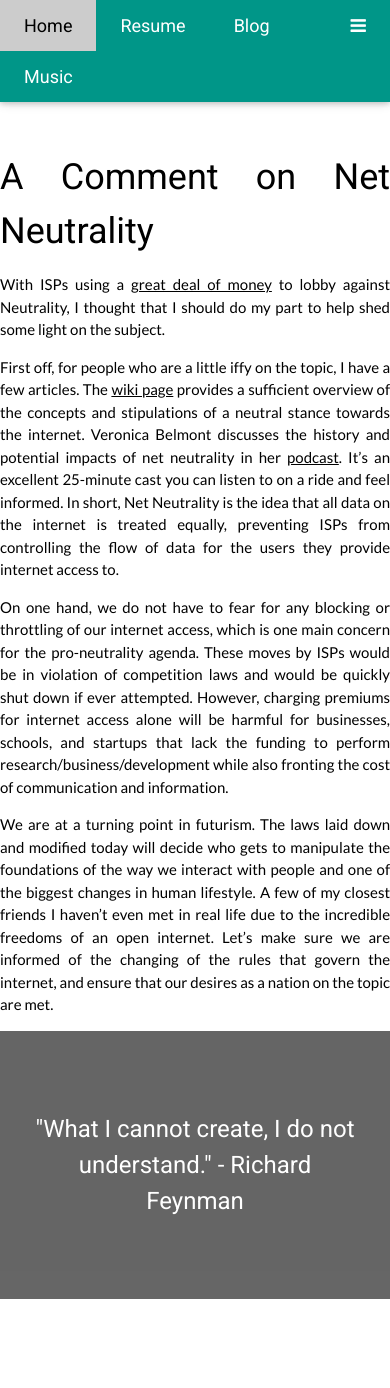
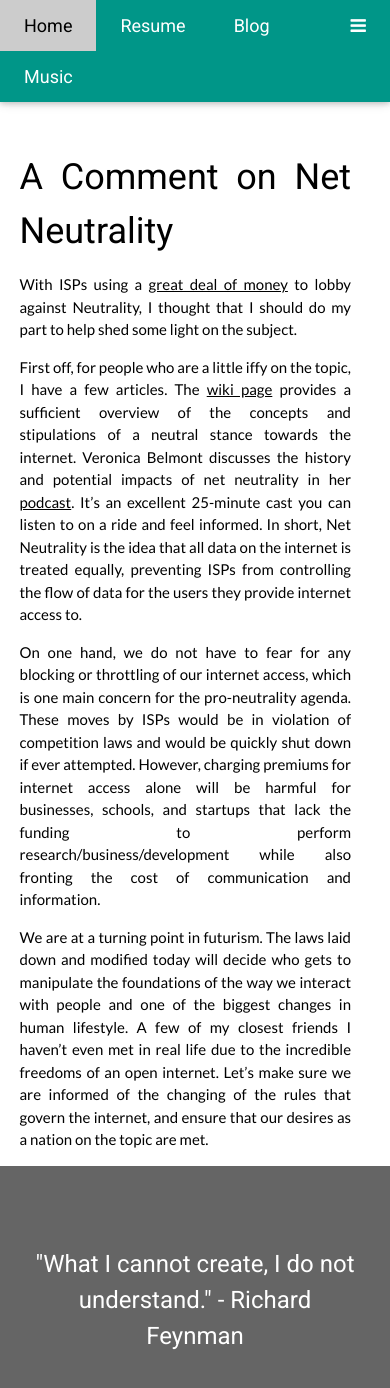
Before and after one commit to sumwatshade/sumwatshade.github.io, a Jekyll site: the page built from _posts/2017-07-22-net-neutrality.md, in a window 390 px wide and 1400 px high. Shown: the top 1388 px of the window. Built offline with Jekyll 4.4.1, drawn with Linux system fonts in a browser that asks for light colours.

Commit message:
Bring in mobile paddings

```diff
--- a/_layouts/post.html
+++ b/_layouts/post.html
@@ -20,7 +20,8 @@ div.content-large {
 }
 div.content-mobile {
 	margin-top: 150px;
-	width: 100%;
+	padding-left: 5%;
+	width: 90%;
 	text-align: justify;
 }
 </style>
```
